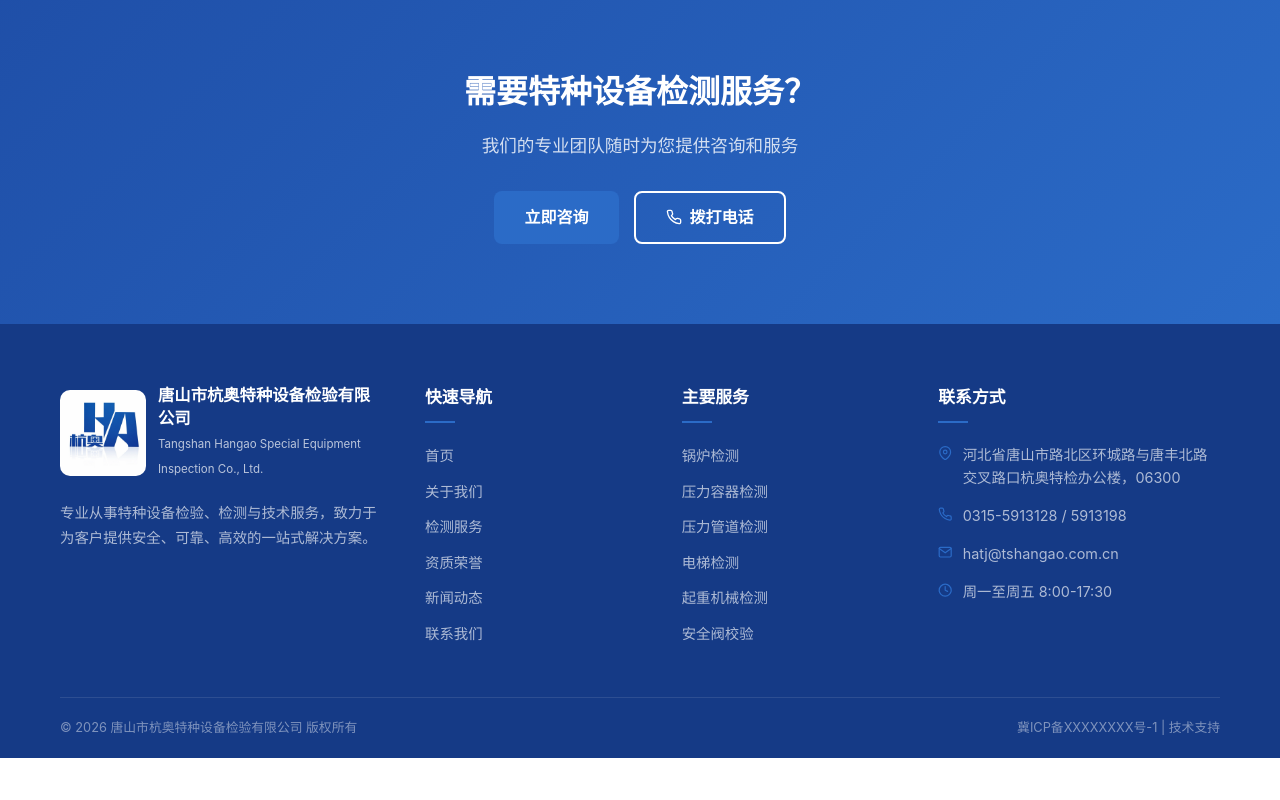
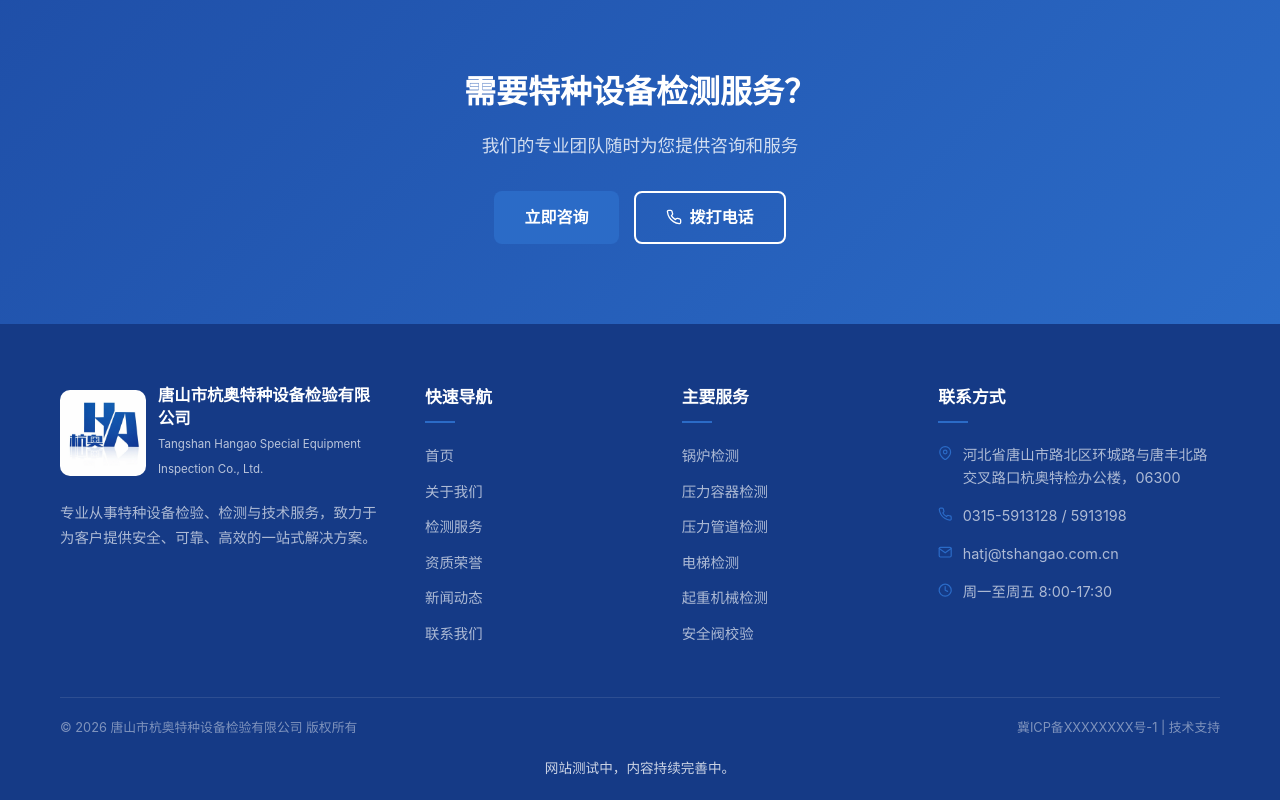
Before and after one commit to Justinnnnnnz/hangao, a React (Vite) app: page / in a window 1280 px wide. Shown: the part 2965-3765 px from the top of the page. Before the commit the page ends 3723 px from the top, so only its background shows below. Built offline with nearby package versions, Linux system fonts and the light colour scheme.

Commit message:
chore: update website content

```diff
--- a/src/components/Footer.css
+++ b/src/components/Footer.css
@@ -102,6 +102,13 @@
   color: rgba(255, 255, 255, 0.45);
 }
 
+.site-testing-note {
+  text-align: center;
+  font-size: 0.85rem;
+  color: rgba(255, 255, 255, 0.78);
+  padding: 0 0 20px;
+}
+
 /* ===== Responsive ===== */
 @media (max-width: 900px) {
   .footer-grid {
--- a/src/components/Footer.jsx
+++ b/src/components/Footer.jsx
@@ -84,6 +84,7 @@ export default function Footer() {
           <p>© {new Date().getFullYear()} 唐山市杭奥特种设备检验有限公司 版权所有</p>
           <p>冀ICP备XXXXXXXX号-1 | 技术支持</p>
         </div>
+        <p className="site-testing-note">网站测试中，内容持续完善中。</p>
       </div>
     </footer>
   );
```
